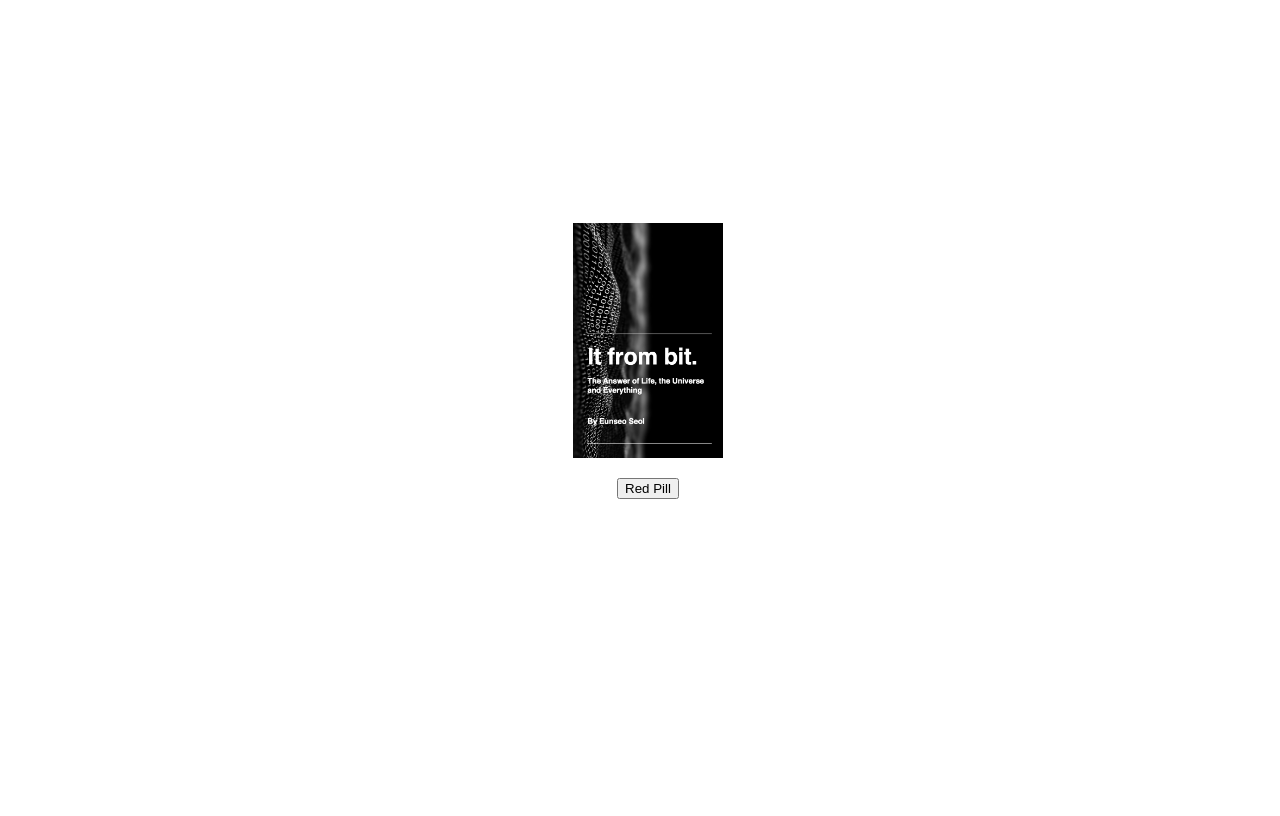
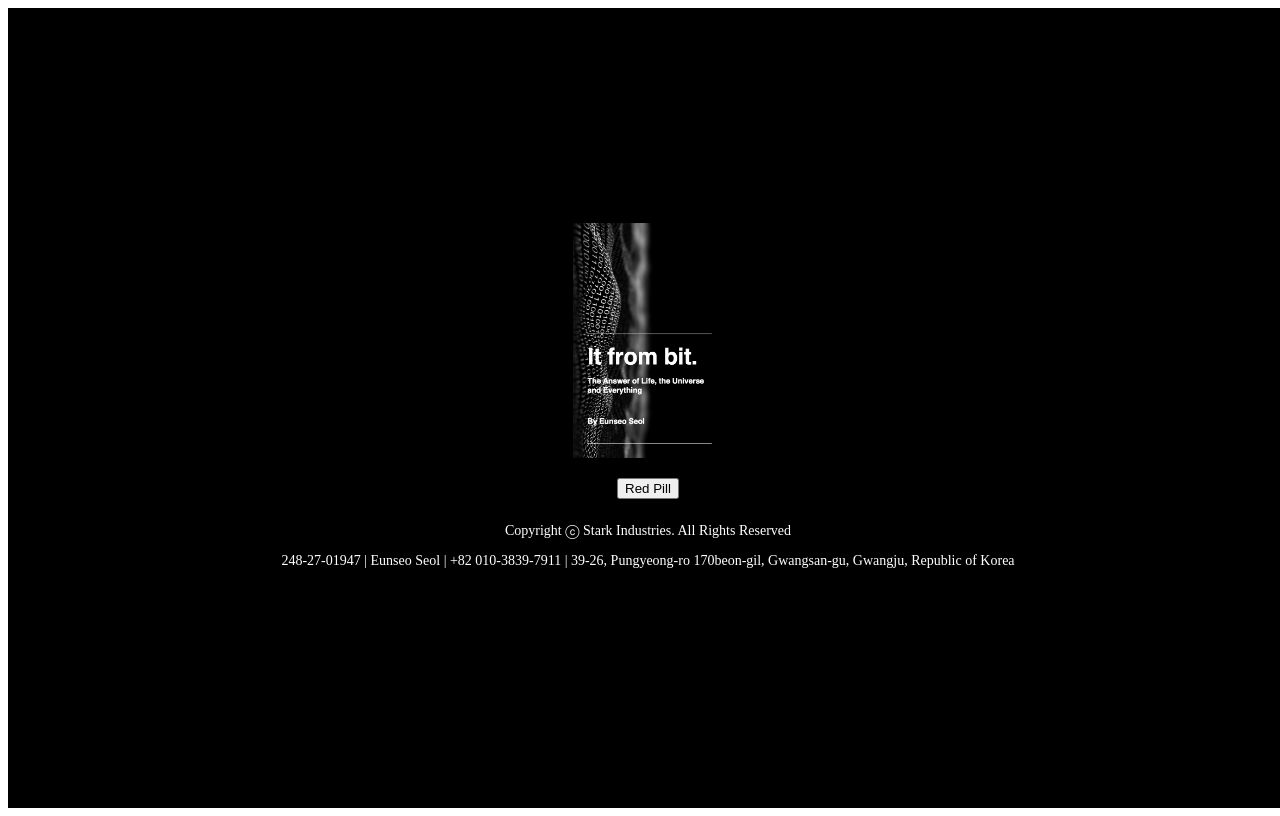
Before and after one commit to eunseoseol/Galactic3141, a Next.js app: page / in a window 1280 px wide. Built offline with nearby package versions, Linux system fonts and the light colour scheme; no server answers.

Commit message:
Update page.js

```diff
--- a/src/app/page.js
+++ b/src/app/page.js
@@ -91,7 +91,8 @@ export default function Page() {
   };
 
   return (
-    <div style={{ position: 'relative', width: '100vw', height: '100vh',overflowY: 'scroll' }}>
+    <div style={{ position: 'relative', width: '100vw', height: '100vh',overflowY: 'scroll',     backgroundColor: 'black' // 검은 배경색 설정
+ }}>
 
       {isLoggedIn ? (
         <>
```
